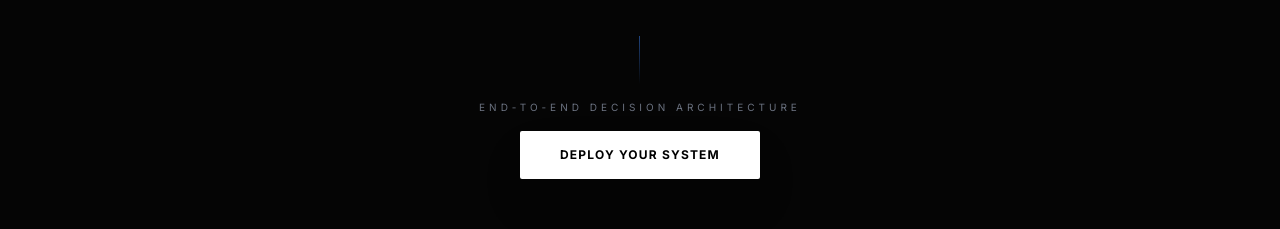
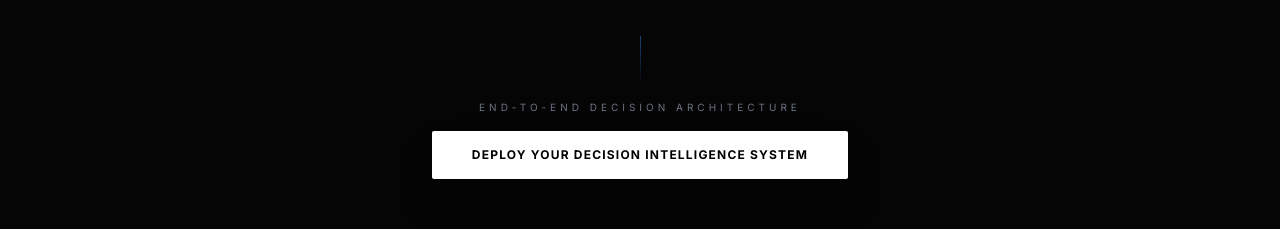
Before and after one commit to stephmrx/sm-ai_website, a React (Vite) app: page / in a window 1280 px wide. Shown: the part 2740-2969 px from the top of the page. Built offline with nearby package versions, Linux system fonts and the light colour scheme.

Commit message:
Update Services.tsx

```diff
--- a/components/Services.tsx
+++ b/components/Services.tsx
@@ -131,7 +131,7 @@ const Services: React.FC = () => {
                   href="#contact"
                   className="px-10 py-4 bg-white text-black font-bold tracking-widest text-xs uppercase hover:bg-blue-600 hover:text-white transition-all duration-500 rounded-sm shadow-2xl"
                 >
-                  Deploy your System
+                  Deploy your Decision Intelligence System
                 </a>
             </div>
         </div>
```
